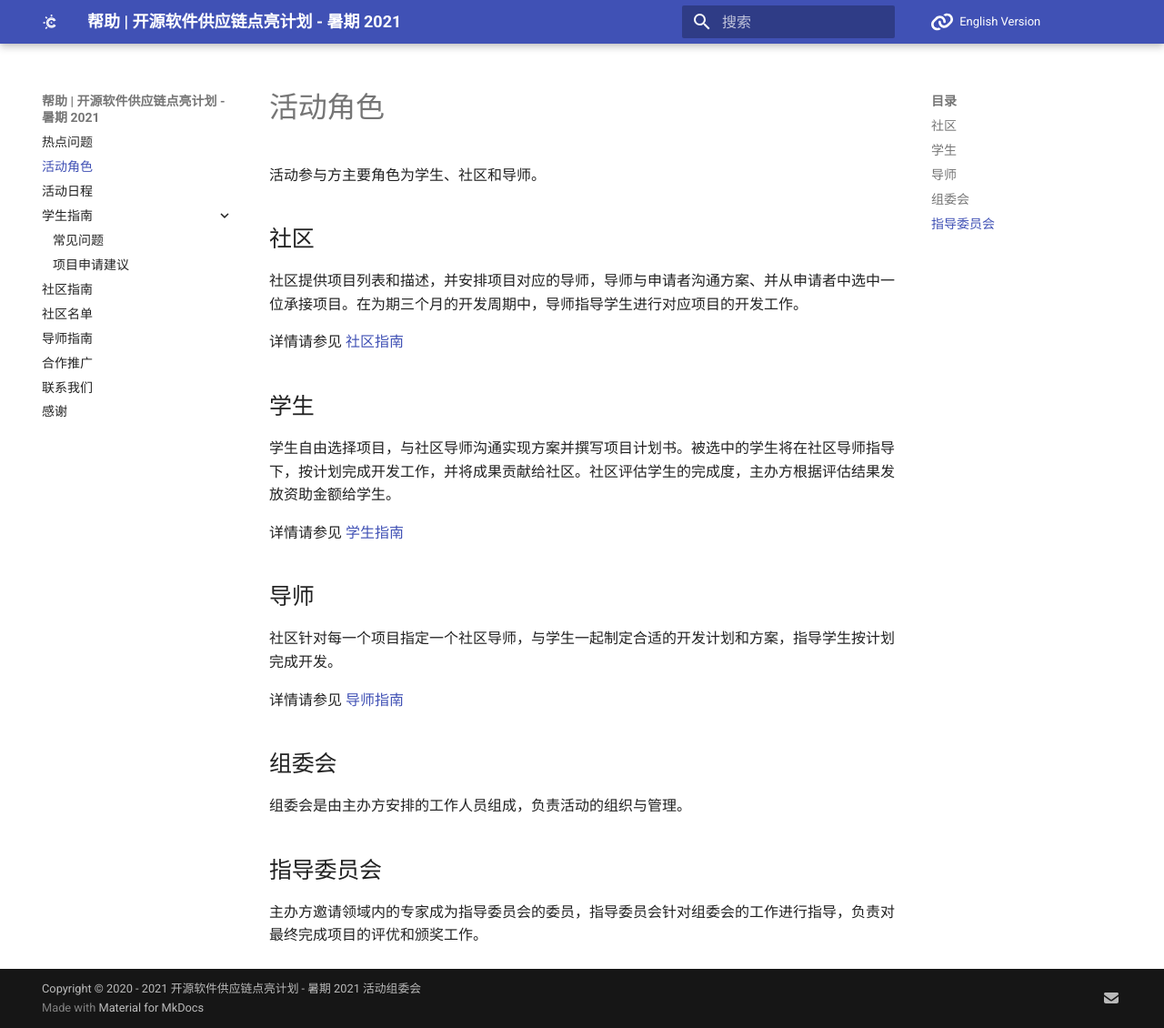
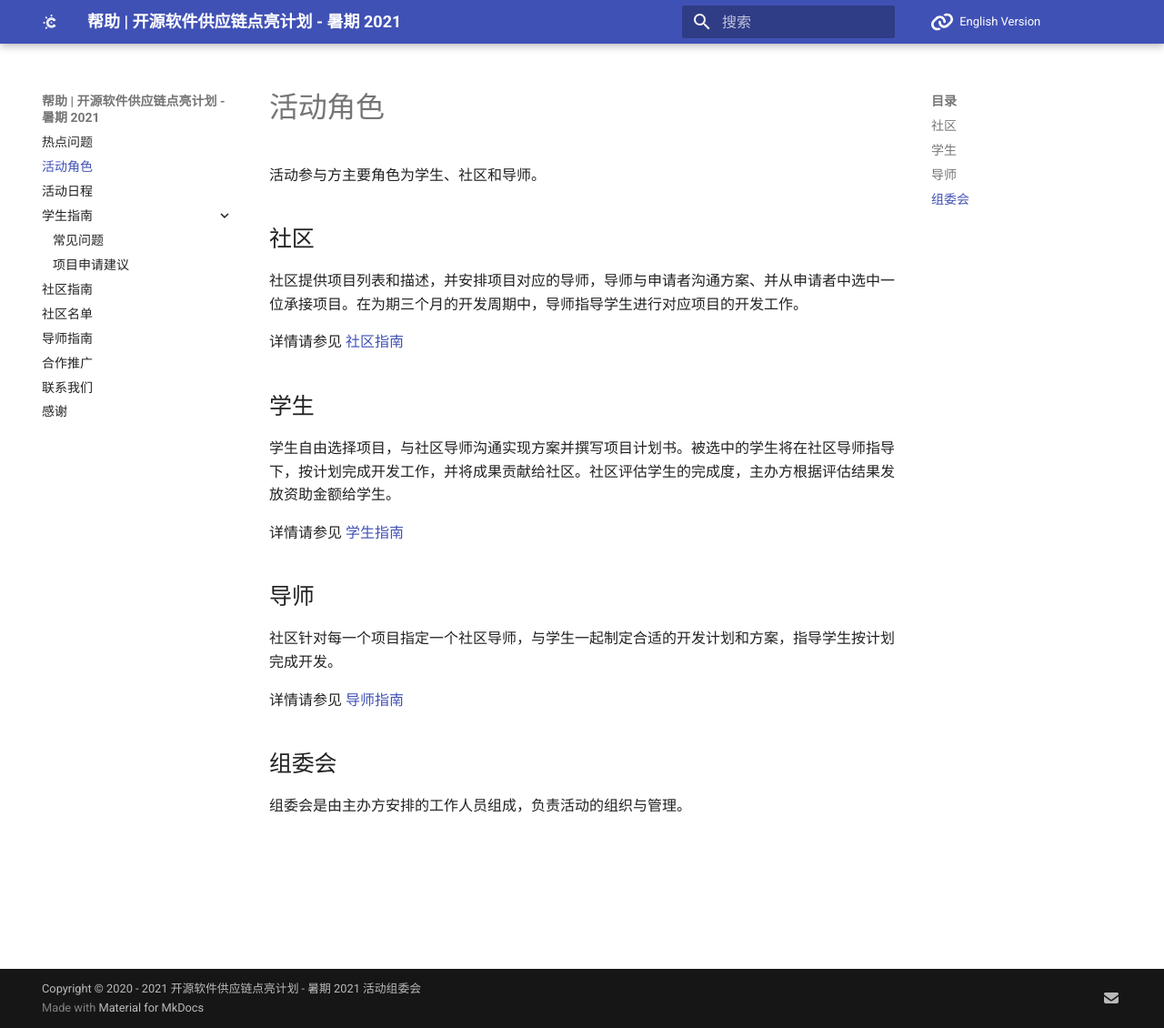
Before and after one commit to summer-ospp/help, an MkDocs documentation site: the page built from docs/roles.md, in a window 1280 px wide and 1130 px high. Shown: the whole window at 91% size. Built offline with MkDocs 1.6.1 and Material for MkDocs 9.7.7, drawn with Linux system fonts in a browser that asks for light colours; comment, search, counter and statistics services are not loaded.

Commit message:
Update roles.md

```diff
--- a/docs/roles.md
+++ b/docs/roles.md
@@ -23,7 +23,3 @@
 ## 组委会
 
 组委会是由主办方安排的工作人员组成，负责活动的组织与管理。
-
-## 指导委员会
-
-主办方邀请领域内的专家成为指导委员会的委员，指导委员会针对组委会的工作进行指导，负责对最终完成项目的评优和颁奖工作。
```
